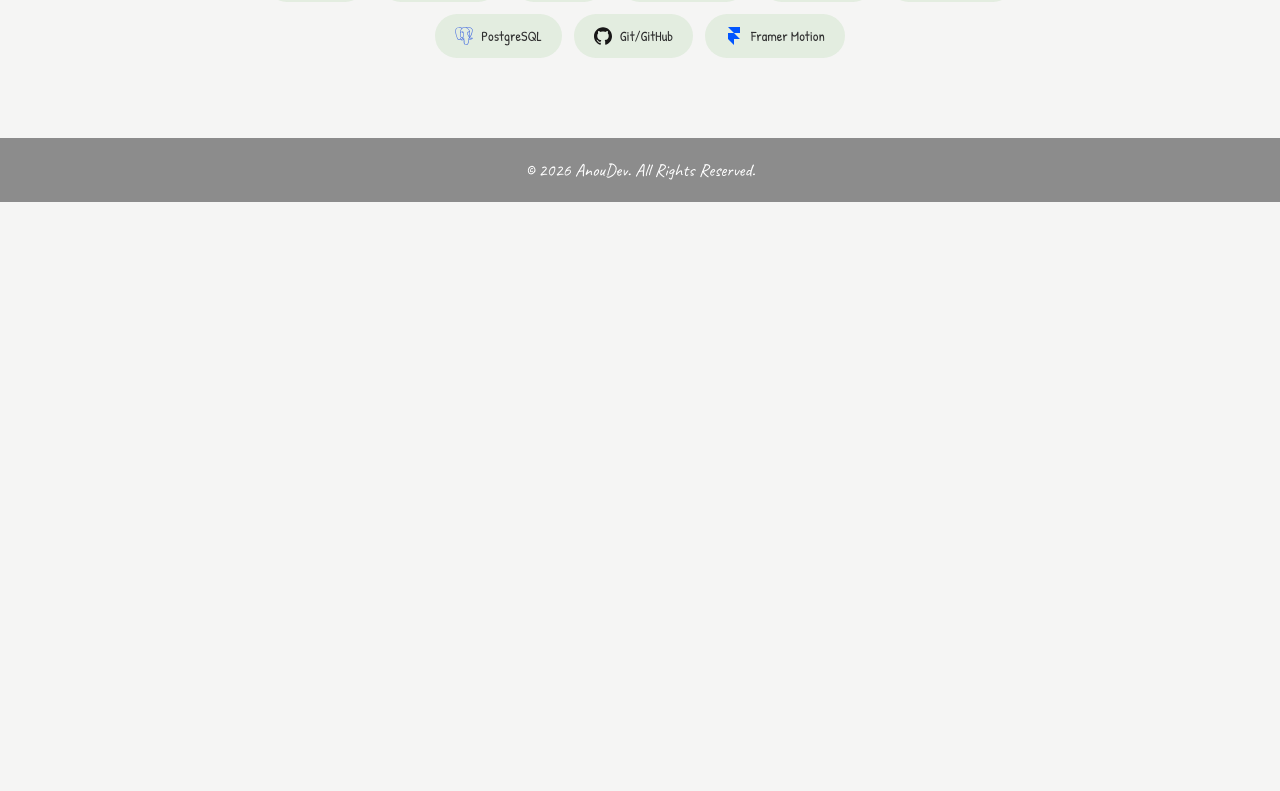
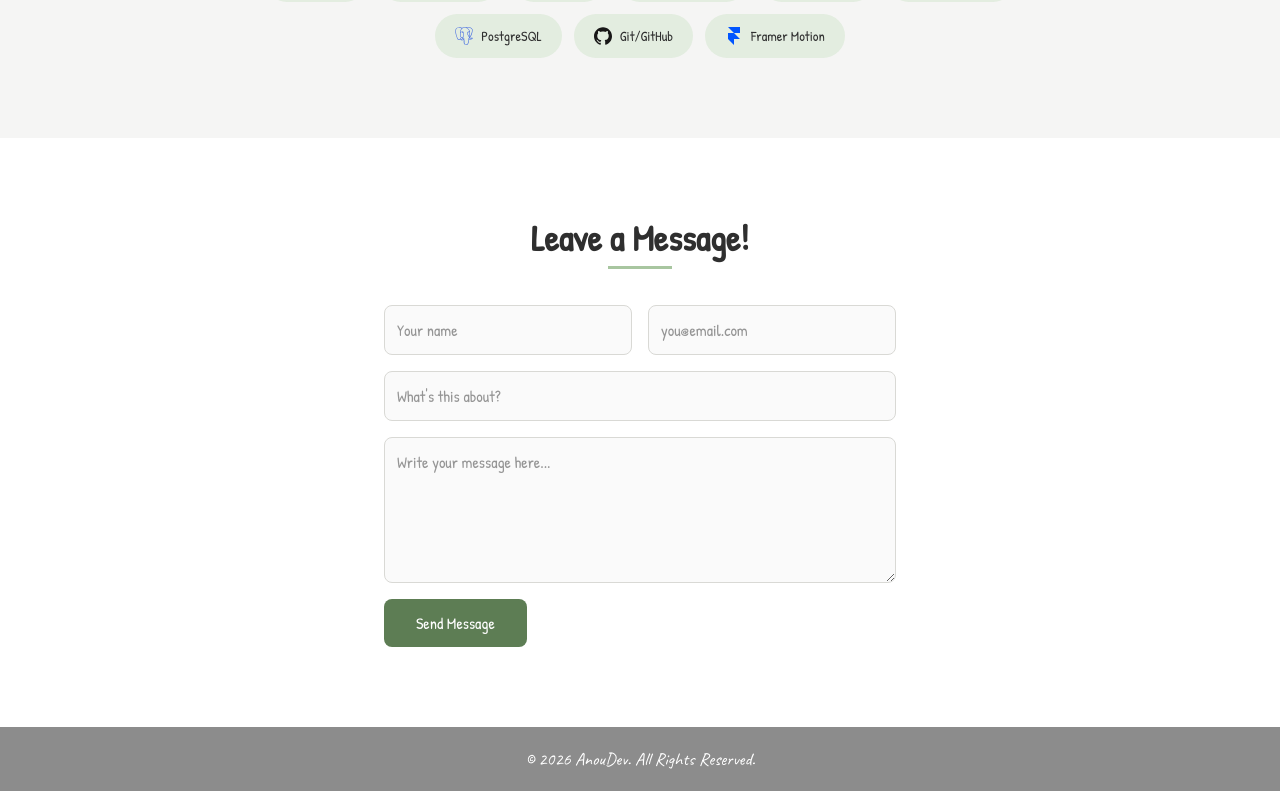
Before and after one commit to AnouDevs/portfolio, a Next.js app: page / in a window 1280 px wide. Shown: the part 2139-2930 px from the top of the page. Before the commit the page ends 2341 px from the top, so only its background shows below. Built offline with nearby package versions, Linux system fonts and the light colour scheme.

Commit message:
✨ feat: add contact form with client-side validation and honeypot

```diff
--- a/src/app/page.tsx
+++ b/src/app/page.tsx
@@ -1,3 +1,4 @@
+import ContactForm from "@/components/ContactForm";
 import Hero from "@/components/Hero";
 import ProjectsSection from "@/components/ProjectsSection";
 import SkillsSection from "@/components/SkillsSection";
@@ -8,6 +9,7 @@ export default function Home() {
       <Hero />
       <ProjectsSection />
       <SkillsSection />
+      <ContactForm />
     </main>
   );
 }
--- /dev/null
+++ b/src/components/ContactForm.tsx
@@ -0,0 +1,118 @@
+"use client";
+
+import { useState } from "react";
+
+export default function ContactForm() {
+  const [name, setName] = useState("");
+  const [email, setEmail] = useState("");
+  const [subject, setSubject] = useState("");
+  const [message, setMessage] = useState("");
+  const [sent, setSent] = useState(false);
+  const [error, setError] = useState("");
+  const [honeypot, setHoneypot] = useState("");
+
+  function handleSubmit(e: React.SubmitEvent<HTMLFormElement>) {
+    e.preventDefault();
+
+    if (honeypot !== "") {
+      return;
+    }
+
+    const emailRegex = /^[^@\s]+@[^@\s]+\.[^@\s]+$/;
+
+    if (
+      name.trim() === "" ||
+      email.trim() === "" ||
+      subject.trim() === "" ||
+      message.trim() === ""
+    ) {
+      setError("Please fill in your name, email, and a message.");
+      return;
+    }
+
+    if (!emailRegex.test(email)) {
+      setError("That email doesn't look quite right.");
+      return;
+    }
+
+    setError("");
+    setSent(true);
+  }
+
+  return (
+    <section id="contact" className="bg-white px-6 py-20 text-center">
+      <h2 className="text-4xl font-bold text-ink">Leave a Message!</h2>
+      <div className="mx-auto mt-2 h-[3px] w-16 bg-sage-underline" />
+
+      {sent ? (
+        <div className="mx-auto mt-9 max-w-lg rounded-xl border-[1.5px] border-dashed border-sage-underline bg-success-bg p-9">
+          <p className="text-xl text-ink">🌿 Thanks for reaching out! 🌿</p>
+          <button
+            onClick={() => setSent(false)}
+            className="mt-5 rounded-lg border-[1.5px] border-accent px-6 py-2 text-accent hover:bg-accent hover:text-white"
+          >
+            Send another
+          </button>
+        </div>
+      ) : (
+        <form
+          onSubmit={handleSubmit}
+          noValidate
+          className="mx-auto mt-9 flex max-w-lg flex-col gap-4 text-left"
+        >
+          <input
+            type="text"
+            value={honeypot}
+            onChange={(e) => setHoneypot(e.target.value)}
+            tabIndex={-1}
+            autoComplete="off"
+            className="sr-only"
+            aria-hidden="true"
+          />
+
+          <div className="flex gap-4">
+            <input
+              type="text"
+              value={name}
+              onChange={(e) => setName(e.target.value)}
+              placeholder="Your name"
+              className="w-1/2 rounded-lg border-[1.5px] border-border bg-[#fafafa] p-3 outline-none focus:border-accent"
+            />
+            <input
+              type="email"
+              value={email}
+              onChange={(e) => setEmail(e.target.value)}
+              placeholder="you@email.com"
+              className="w-1/2 rounded-lg border-[1.5px] border-border bg-[#fafafa] p-3 outline-none focus:border-accent"
+            />
+          </div>
+
+          <input
+            type="text"
+            value={subject}
+            onChange={(e) => setSubject(e.target.value)}
+            placeholder="What's this about?"
+            className="rounded-lg border-[1.5px] border-border bg-[#fafafa] p-3 outline-none focus:border-accent"
+          />
+
+          <textarea
+            value={message}
+            onChange={(e) => setMessage(e.target.value)}
+            rows={5}
+            placeholder="Write your message here..."
+            className="resize-y rounded-lg border-[1.5px] border-border bg-[#fafafa] p-3 outline-none focus:border-accent"
+          />
+
+          {error && <p className="text-sm text-error">{error}</p>}
+
+          <button
+            type="submit"
+            className="self-start rounded-lg bg-accent px-8 py-3 text-white hover:bg-accent-hover"
+          >
+            Send Message
+          </button>
+        </form>
+      )}
+    </section>
+  );
+}
```
